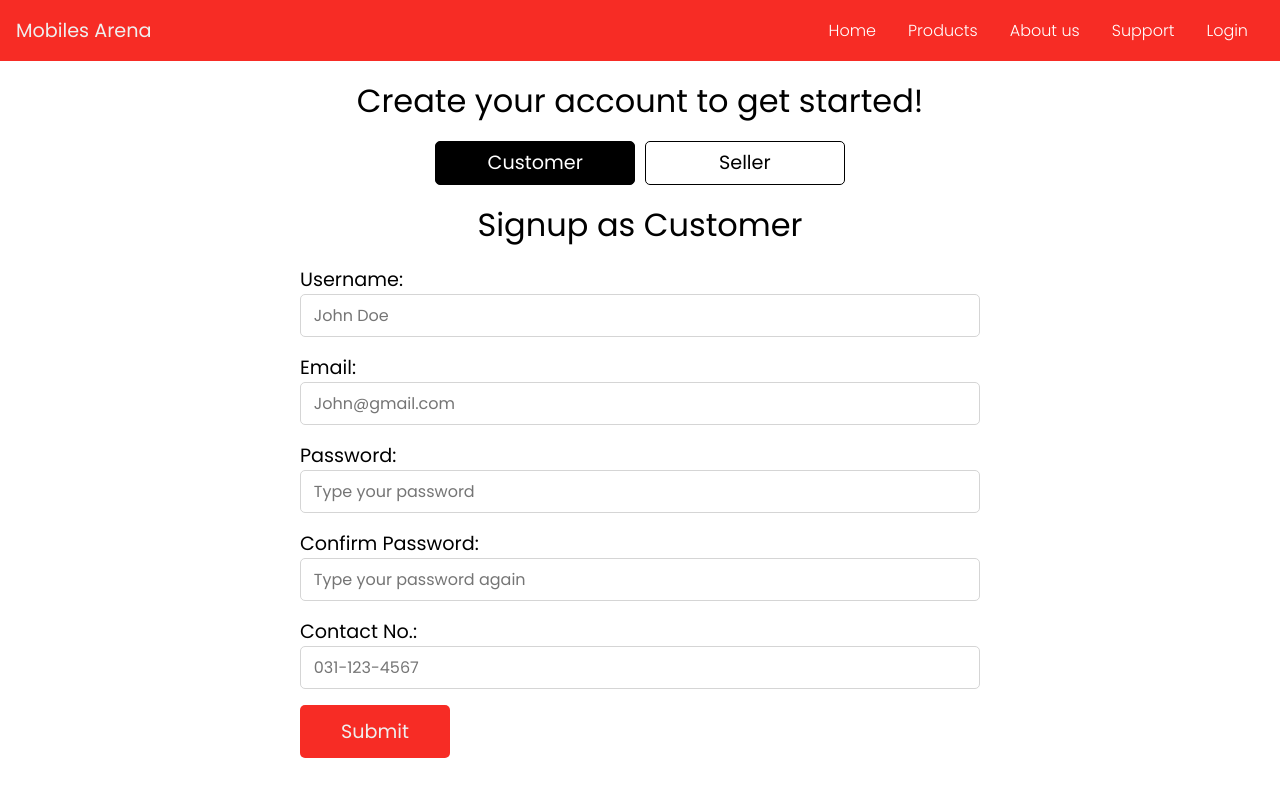
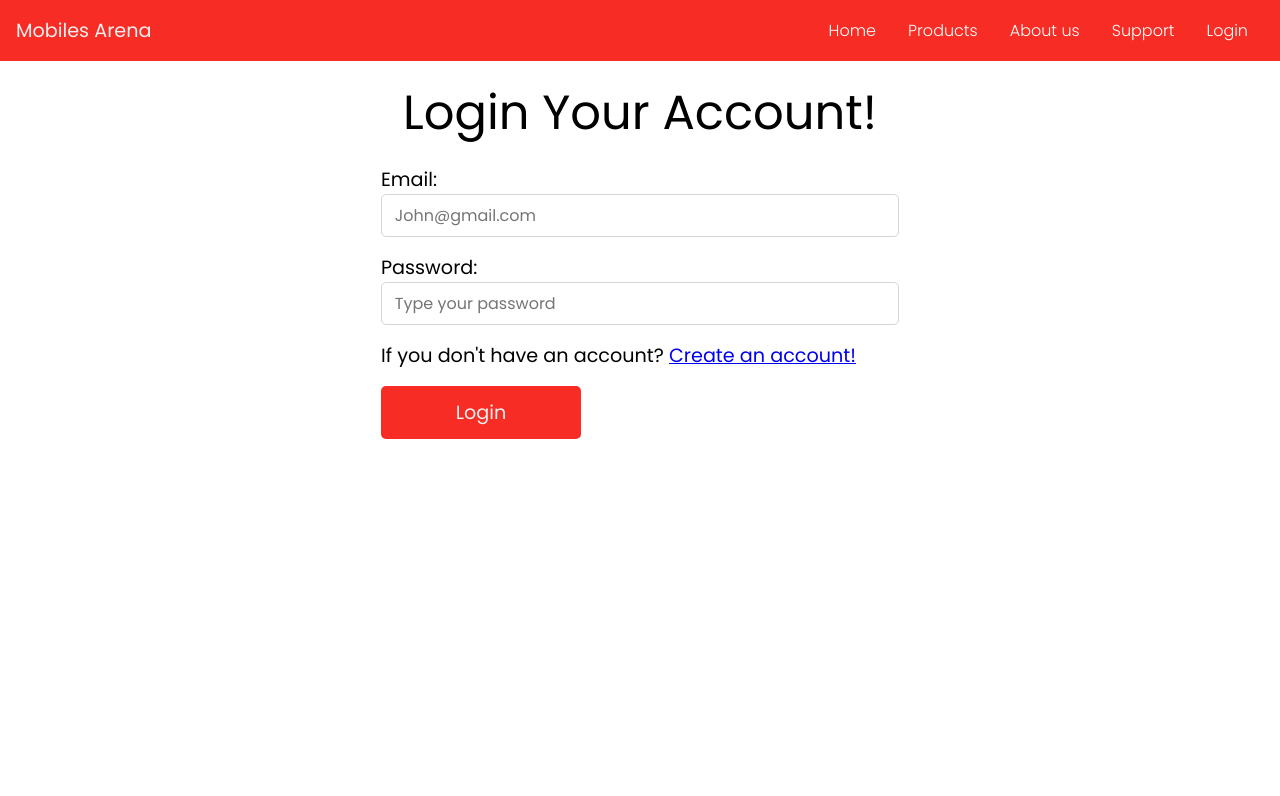
Before and after one commit to fahad-aleem/MarketPlaceWithStripe, a React (Create React App) app: page /login in a window 1280 px wide. Shown: the top 796 px of the page. Built offline with nearby package versions, Linux system fonts and the light colour scheme.

Commit message:
Firebase auth added, functions added.

```diff
--- a/src/components/SellerForm.js
+++ b/src/components/Forms.js
@@ -1,10 +1,21 @@
 import styled from "@emotion/styled/";
-import { FormControl, FormLabel, Input, Button } from "./StyledComponent";
+import {
+  FormControl,
+  FormLabel,
+  Input,
+  Button,
+  Typography,
+} from "./StyledComponent";
 import { useFormik } from "formik";
 import { useState } from "react";
 import { collection, addDoc } from "firebase/firestore";
 import db from "../firebase";
 import axios from "axios";
+import { Link } from "react-router-dom";
+import createNewUser from "../functions/CreateNewUser";
+import SigninUser from "../functions/SigninUser";
+import getUserByEmail from "../functions/GetUserByEmail";
+import { useSelector } from "../store/authStore";
 
 const Form = styled.form`
   max-width: 680px;
@@ -87,6 +98,9 @@ const CustomerForm = () => {
           onChange={formik.handleChange}
         />
       </FormControl>
+      <Typography margin="1rem 0">
+        Already have an account? <Link to="/login">login here</Link>
+      </Typography>
       <Button type="submit" radius="5px" width="150px" bg="#f72c25">
         Submit
       </Button>
@@ -152,6 +166,8 @@ const SellerForm = () => {
     onSubmit: async (values) => {
       setLoading(true);
       try {
+        createNewUser(values.email, values.password).then((res) => {
+          if (res.status === "success") {
             axios({
               method: "post",
               url: "http://localhost:3000/create-account",
@@ -160,10 +176,9 @@ const SellerForm = () => {
               },
             }).then(async (resp) => {
               // save the account details to the firebase
-          const docRef = await addDoc(collection(db, "users"), {
+              await addDoc(collection(db, "users"), {
                 username: values.username,
                 email: values.email,
-            password: values.password,
                 contactNo: values.contactNo,
                 role: "seller",
                 businessOwnerName: values.businessOwnerName,
@@ -181,11 +196,14 @@ const SellerForm = () => {
                 businessOwnerName: "",
                 shopName: "",
               });
-
               // get the stripe account link
               handleGetStripeAccountLink(resp.data.id);
               // create account link
               setLoading(false);
+            });
+          } else if (res.status === "error") {
+            alert(res.message);
+          }
         });
       } catch (e) {
         console.error("Error adding document: ", e);
@@ -289,6 +307,9 @@ const SellerForm = () => {
           <Error>{formik.errors.contactNo}</Error>
         ) : null}
       </FormControl>
+      <Typography margin="1rem 0">
+        Already have an account? <Link to="/login">login here</Link>
+      </Typography>
       <Button
         type="submit"
         radius="5px"
@@ -302,4 +323,73 @@ const SellerForm = () => {
   );
 };
 
-export { CustomerForm, SellerForm };
+const LoginForm = () => {
+  const [loading, setLoading] = useState(false);
+  const handleLogin = useSelector((state) => state.setAuth);
+
+  const formik = useFormik({
+    initialValues: {
+      email: "",
+      password: "",
+    },
+    onSubmit: async (values) => {
+      setLoading(true);
+      SigninUser(values.email, values.password).then((res) => {
+        setLoading(false);
+        if (res.status === "success") {
+          alert("Login Successful");
+          getUserByEmail(values.email).then((res) => {
+            handleLogin(res);
+          });
+        } else if (res.status === "error") {
+          setLoading(false);
+          alert(res.message);
+        }
+      });
+    },
+  });
+  return (
+    <Form
+      onSubmit={(e) => {
+        e.preventDefault();
+        formik.handleSubmit();
+      }}
+    >
+      <FormControl margin="1rem 0">
+        <FormLabel>Email:</FormLabel>
+        <Input
+          type="email"
+          id="email"
+          value={formik.values.email}
+          placeholder="John@gmail.com"
+          onChange={formik.handleChange}
+        />
+      </FormControl>
+      <FormControl margin="1rem 0">
+        <FormLabel>Password:</FormLabel>
+        <Input
+          type="password"
+          id="password"
+          value={formik.values.password}
+          placeholder="Type your password"
+          onChange={formik.handleChange}
+        />
+      </FormControl>
+      <Typography margin="1rem 0">
+        If you don't have an account?{" "}
+        <Link to="/signup">Create an account!</Link>
+      </Typography>
+      <Button
+        type="submit"
+        radius="5px"
+        disabled={loading}
+        width="200px"
+        bg="#f72c25"
+      >
+        {loading ? "Please wait..." : "Login"}
+      </Button>
+    </Form>
+  );
+};
+
+export { CustomerForm, SellerForm, LoginForm };
--- a/src/components/Navbar.js
+++ b/src/components/Navbar.js
@@ -1,6 +1,7 @@
 import styled from "@emotion/styled";
 import { Typography } from "./StyledComponent";
 import { Link } from "react-router-dom";
+import { useSelector } from "../store/authStore";
 
 const Navbar = styled.nav`
   padding: 1rem;
@@ -33,6 +34,8 @@ const NavItem = styled.li`
 `;
 
 const AppBar = () => {
+  const auth = useSelector((state) => state.auth);
+  const handleLogout = useSelector((state) => state.setLogout);
   return (
     <Navbar>
       <Typography variant="h5" color="light">
@@ -52,7 +55,13 @@ const AppBar = () => {
           <Link to="/">Support</Link>
         </NavItem>
         <NavItem>
-          <Link to="/login">Login</Link>
+          {auth.isAuthenticated ? (
+            <Link to="/login" onClick={handleLogout}>
+              Logout
+            </Link>
+          ) : (
+            <Link to="/login">Login</Link>
+          )}
         </NavItem>
       </Nav>
     </Navbar>
--- a/src/components/LoginForm.js
+++ b/src/components/SignupForms.js
@@ -1,7 +1,7 @@
 import { Typography, FlexContainer } from "./StyledComponent";
 import styled from "@emotion/styled";
 import { useState } from "react";
-import { CustomerForm, SellerForm } from "./SellerForm";
+import { CustomerForm, SellerForm } from "./Forms";
 
 const LinkButton = styled.button`
   font-size: 1.2rem;
--- a/src/firebase.js
+++ b/src/firebase.js
@@ -1,5 +1,11 @@
 import { initializeApp } from "firebase/app";
 import { getFirestore } from "firebase/firestore";
+import {
+  getAuth,
+  createUserWithEmailAndPassword,
+  signInWithEmailAndPassword,
+} from "firebase/auth";
+
 const firebaseApp = initializeApp({
   apiKey: "AIzaSyCXZU9sFSXxBnPnTUU1s51nJrA87ljUQ8k",
   authDomain: "shopeact-web.firebaseapp.com",
@@ -13,3 +19,4 @@ const firebaseApp = initializeApp({
 const db = getFirestore(firebaseApp);
 
 export default db;
+export { getAuth, createUserWithEmailAndPassword, signInWithEmailAndPassword };
--- /dev/null
+++ b/src/functions/CreateNewUser.js
@@ -0,0 +1,19 @@
+import { getAuth, createUserWithEmailAndPassword } from "../firebase";
+
+const createNewUser = async (email, password) => {
+  try {
+    const auth = getAuth();
+    const user = await createUserWithEmailAndPassword(auth, email, password);
+    return {
+      status: "success",
+      user,
+    };
+  } catch (error) {
+    return {
+      status: "error",
+      message: error.message,
+    };
+  }
+};
+
+export default createNewUser;
--- /dev/null
+++ b/src/functions/GetUserByEmail.js
@@ -0,0 +1,15 @@
+import { collection, query, where, getDocs } from "firebase/firestore";
+import db from "../firebase";
+
+const getUserByEmail = async (email) => {
+  const q = query(collection(db, "users"), where("email", "==", email));
+  const user = await getDocs(q);
+  let userObject = {};
+  user.forEach((u) => {
+    userObject = { ...u.data() };
+  });
+
+  return userObject;
+};
+
+export default getUserByEmail;
--- /dev/null
+++ b/src/functions/SigninUser.js
@@ -0,0 +1,19 @@
+import { getAuth, signInWithEmailAndPassword } from "firebase/auth";
+
+const SigninUser = async (email, password) => {
+  try {
+    const auth = getAuth();
+    const user = await signInWithEmailAndPassword(auth, email, password);
+    return {
+      status: "success",
+      user,
+    };
+  } catch (error) {
+    return {
+      status: "error",
+      message: error.message,
+    };
+  }
+};
+
+export default SigninUser;
--- a/src/routes.js
+++ b/src/routes.js
@@ -1,15 +1,19 @@
 import { Route, Routes } from "react-router-dom";
 import Home from "./views/Home";
+import Signup from "./views/Signup";
+import AppBar from "./components/Navbar";
 import Login from "./views/Login";
-import AppBar from "./components/Navbar";
+import { useSelector } from "./store/authStore";
 
 const Router = () => {
+  const auth = useSelector((state) => state.auth);
   return (
     <div>
       <AppBar />
       <Routes>
         <Route path="/" element={<Home />} />
-        <Route path="/login" element={<Login />} />
+        {!auth.isAuthenticated && <Route path="/login" element={<Login />} />}
+        <Route path="/signup" element={<Signup />} />
       </Routes>
     </div>
   );
--- /dev/null
+++ b/src/store/authStore.js
@@ -0,0 +1,33 @@
+import create from "zustand";
+import { persist, devtools } from "zustand/middleware";
+
+export const useSelector = create(
+  devtools(
+    persist(
+      (set, get) => ({
+        auth: {
+          isAuthenticated: false,
+          user: null,
+        },
+        setAuth: (user) =>
+          set(() => ({
+            auth: {
+              isAuthenticated: true,
+              user,
+            },
+          })),
+        setLogout: () =>
+          set(() => ({
+            auth: {
+              isAuthenticated: false,
+              user: null,
+            },
+          })),
+      }),
+      {
+        name: "market-place", // unique name
+        getStorage: () => sessionStorage, // (optional) by default, 'localStorage' is used
+      }
+    )
+  )
+);
--- a/src/views/Login.js
+++ b/src/views/Login.js
@@ -1,9 +1,21 @@
-import LoginForm from "../components/LoginForm";
+import { LoginForm } from "../components/Forms";
+import { Typography } from "../components/StyledComponent";
+import styled from "@emotion/styled";
+
+const Container = styled.div`
+  max-width: 550px;
+  padding: 1rem;
+  margin: 0 auto;
+`;
+
 const Login = () => {
   return (
-    <>
+    <Container>
+      <Typography variant="h2" align="center">
+        Login Your Account!
+      </Typography>
       <LoginForm />
-    </>
+    </Container>
   );
 };
 
--- /dev/null
+++ b/src/views/Signup.js
@@ -0,0 +1,6 @@
+import Signup from "../components/SignupForms";
+const Login = () => {
+  return <Signup />;
+};
+
+export default Login;
```
Also changed, not shown: src/components/Dashboard.js (added). Lines whose indentation alone changed are shown as unchanged.
